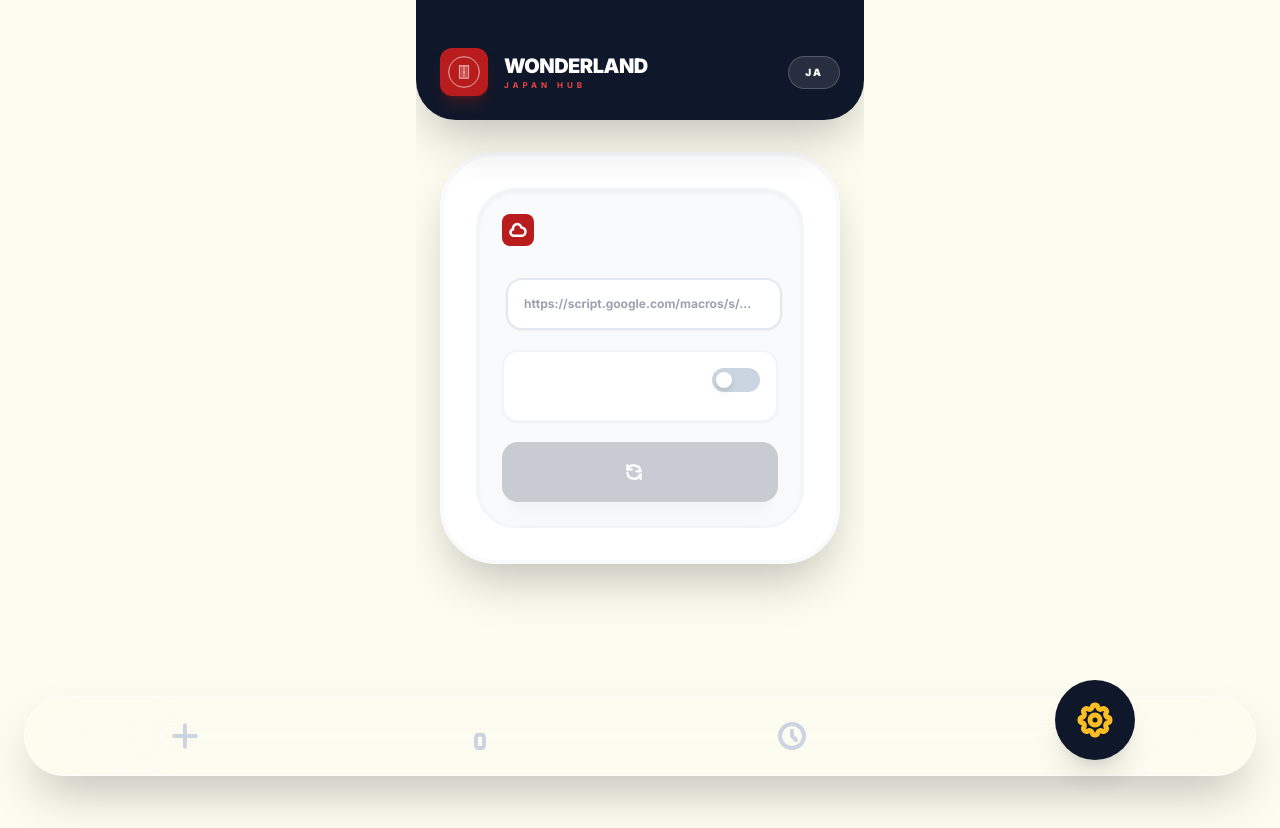
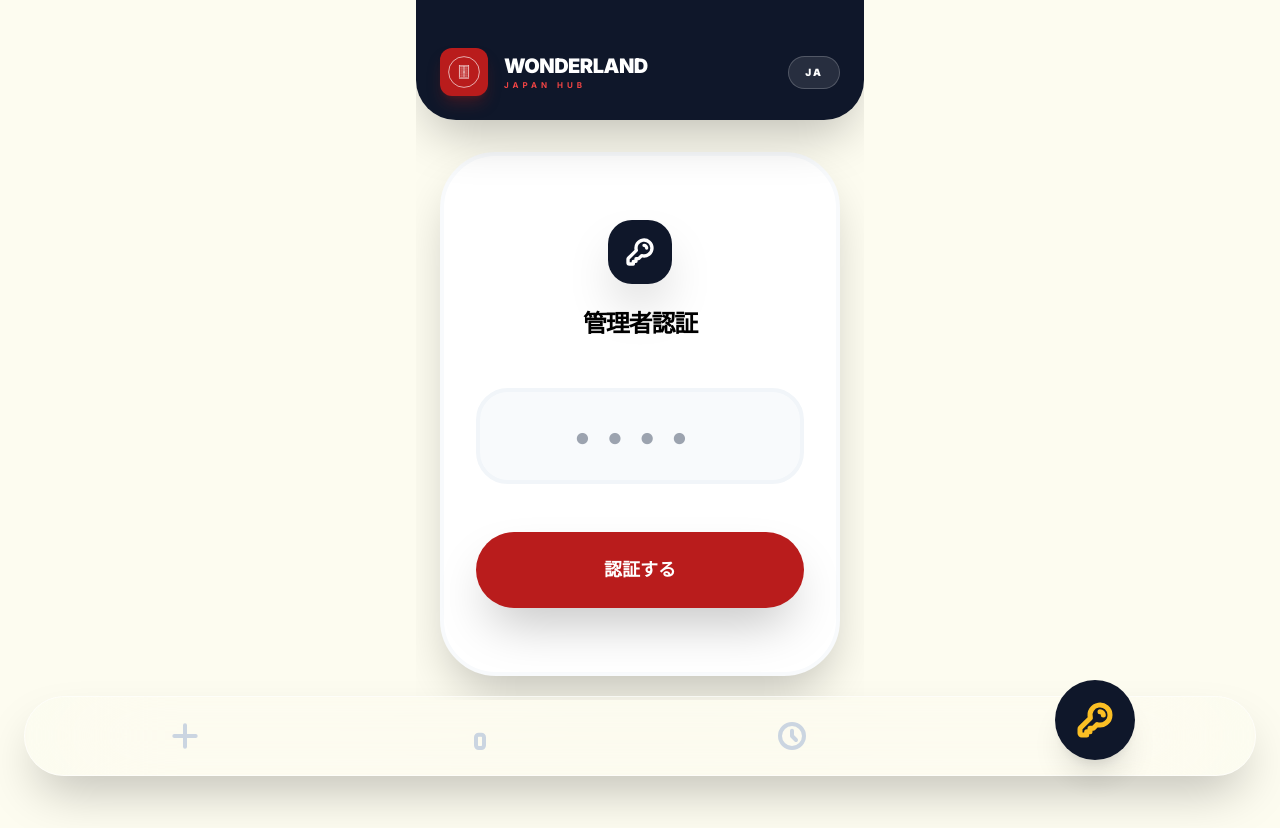
Before and after one commit to shinichiro-kawabata/wonderlandjapan-admin, a React (Vite) app: page / in a window 1280 px wide. Both pictures are taken after a click on the button 1095 px from the left and 736 px from the top of the page. Before the commit the page ends 800 px from the top, so only its background shows below. Built offline with nearby package versions, Linux system fonts and the light colour scheme.

Commit message:
Update App.tsx

```diff
--- a/App.tsx
+++ b/App.tsx
@@ -5,79 +5,45 @@ import { TOUR_COLORS, TOUR_ICONS, TRANSLATIONS, NARA_COLORS, WonderlandLogo, GUI
 import RecordCard from './components/RecordCard';
 import { analyzeRecords } from './services/geminiService';
 
+const ADMIN_PASSWORD = '2025';
 const DELETE_PASSWORD = '0124';
 
 const GrowthChart: React.FC<{ data: { label: string; value: number }[] }> = ({ data }) => {
-  if (data.length === 0) return (
-    <div className="w-full h-[180px] flex items-center justify-center text-slate-300 font-black uppercase tracking-widest text-[10px]">
-      No Data Available
-    </div>
-  );
-
+  if (data.length === 0) return null;
   const max = Math.max(...data.map(d => d.value), 1);
   const width = 400;
-  const height = 180;
-  const paddingX = 40;
-  const paddingY = 40;
+  const height = 150;
+  const padding = 20;
 
   const points = data.map((d, i) => {
-    const x = (i / (data.length - 1 || 1)) * (width - paddingX * 2) + paddingX;
-    const y = height - (d.value / max) * (height - paddingY * 2) - paddingY;
-    return { x, y, value: d.value, label: d.label };
+    const x = (i / (data.length - 1 || 1)) * (width - padding * 2) + padding;
+    const y = height - (d.value / max) * (height - padding * 2) - padding;
+    return { x, y };
   });
 
   const path = points.map((p, i) => (i === 0 ? `M ${p.x} ${p.y}` : `L ${p.x} ${p.y}`)).join(' ');
-  const areaPath = `${path} L ${points[points.length - 1].x} ${height - 20} L ${points[0].x} ${height - 20} Z`;
+  const areaPath = `${path} L ${points[points.length - 1].x} ${height} L ${points[0].x} ${height} Z`;
 
   return (
-    <div className="w-full mt-4 overflow-hidden rounded-[2.5rem] bg-white border border-slate-100 relative shadow-inner">
-      <svg viewBox={`0 0 ${width} ${height}`} className="w-full h-full">
+    <div className="w-full h-[180px] mt-4 overflow-hidden rounded-[2rem] bg-slate-50 border border-slate-100 relative">
+      <svg viewBox={`0 0 ${width} ${height}`} className="w-full h-full preserve-3d">
         <defs>
           <linearGradient id="areaGradient" x1="0" y1="0" x2="0" y2="1">
-            <stop offset="0%" stopColor="#AF2020" stopOpacity="0.15" />
+            <stop offset="0%" stopColor="#AF2020" stopOpacity="0.2" />
             <stop offset="100%" stopColor="#AF2020" stopOpacity="0" />
           </linearGradient>
         </defs>
-
-        {/* 背景參考線 */}
-        <line x1={paddingX} y1={paddingY} x2={width - paddingX} y2={paddingY} stroke="#f1f5f9" strokeWidth="1" strokeDasharray="4" />
-        <line x1={paddingX} y1={height/2} x2={width - paddingX} y2={height/2} stroke="#f1f5f9" strokeWidth="1" strokeDasharray="4" />
-        <line x1={paddingX} y1={height - paddingY} x2={width - paddingX} y2={height - paddingY} stroke="#f1f5f9" strokeWidth="2" />
-
-        {/* 漸層區域 */}
         <path d={areaPath} fill="url(#areaGradient)" />
-
-        {/* 主曲線 */}
-        <path d={path} fill="none" stroke="#AF2020" strokeWidth="4" strokeLinecap="round" strokeLinejoin="round" />
-
-        {/* 數據點與數值標註 */}
+        <path d={path} fill="none" stroke="#AF2020" strokeWidth="4" strokeLinecap="round" strokeLinejoin="round" className="drop-shadow-lg" />
         {points.map((p, i) => (
-          <g key={i}>
-            <circle cx={p.x} cy={p.y} r="5" fill="white" stroke="#AF2020" strokeWidth="3" className="drop-shadow-sm" />
-
-            {/* 數值文字 (¥) */}
-            <text
-              x={p.x}
-              y={p.y - 12}
-              textAnchor="middle"
-              className="fill-slate-900 font-black text-[10px]"
-              style={{ fontFamily: 'Inter, sans-serif' }}
-            >
-              ¥{(p.value / 1000).toFixed(0)}k
-            </text>
-
-            {/* 月份標籤 */}
-            <text
-              x={p.x}
-              y={height - 10}
-              textAnchor="middle"
-              className="fill-slate-400 font-black text-[9px] uppercase tracking-tighter"
-            >
-              {p.label}M
-            </text>
-          </g>
+          <circle key={i} cx={p.x} cy={p.y} r="4" fill="white" stroke="#AF2020" strokeWidth="2" />
         ))}
       </svg>
+      <div className="absolute bottom-2 left-0 right-0 flex justify-between px-4">
+        {data.map((d, i) => (
+          <span key={i} className="text-[8px] font-black text-slate-400 uppercase">{d.label}</span>
+        ))}
+      </div>
     </div>
   );
 };
@@ -122,8 +88,10 @@ const WashiSelect = ({ label, value, options, onChange }: any) => {
 
 const App: React.FC = () => {
   const [lang, setLang] = useState<Language>('ja');
+  const [isAdmin, setIsAdmin] = useState(false);
   const [records, setRecords] = useState<TourRecord[]>([]);
   const [activeTab, setActiveTab] = useState<'upload' | 'dashboard' | 'history' | 'admin'>('upload');
+  const [passwordInput, setPasswordInput] = useState('');
   const [aiInsight, setAiInsight] = useState<string | null>(null);
   const [isAnalyzing, setIsAnalyzing] = useState(false);
 
@@ -132,24 +100,20 @@ const App: React.FC = () => {
   const [lastSyncTime, setLastSyncTime] = useState<string | null>(null);
   const [autoSync, setAutoSync] = useState(false);
 
-  const initialized = useRef(false);
   const T = TRANSLATIONS[lang];
 
   useEffect(() => {
     try {
       const saved = localStorage.getItem('tour_records');
       if (saved) setRecords(JSON.parse(saved));
+      const savedAdmin = localStorage.getItem('is_admin');
+      if (savedAdmin === 'true') setIsAdmin(true);
       const savedUrl = localStorage.getItem('cloud_sync_url');
       if (savedUrl) setCloudUrl(savedUrl);
       const savedAuto = localStorage.getItem('auto_sync');
       if (savedAuto) setAutoSync(savedAuto === 'true');
       const savedLast = localStorage.getItem('last_sync_time');
       if (savedLast) setLastSyncTime(savedLast);
-
-      if (savedUrl && !initialized.current) {
-        initialized.current = true;
-        setTimeout(() => performCloudSync(false), 1000);
-      }
     } catch (e) {
       console.error("Storage load failed", e);
     }
@@ -170,13 +134,14 @@ const App: React.FC = () => {
     });
   };
 
-  const performCloudSync = async (showAlert = true) => {
+  const performCloudSync = async () => {
     if (!cloudUrl || !cloudUrl.startsWith('https://script.google.com')) {
-      if (showAlert) alert(T.syncError);
+      alert(T.syncError);
       return;
     }
     setIsSyncing(true);
     try {
+      // POST data to sync UP
       await fetch(cloudUrl, {
         method: 'POST',
         mode: 'no-cors',
@@ -184,17 +149,17 @@ const App: React.FC = () => {
         body: JSON.stringify({ action: 'sync', data: records })
       });
 
+      // GET data to sync DOWN
       const getResponse = await fetch(`${cloudUrl}?action=get`);
       const cloudData = await getResponse.json();
       if (Array.isArray(cloudData)) {
         mergeRecords(cloudData);
-        const now = new Date().toLocaleString('ja-JP');
-        setLastSyncTime(now);
-        if (showAlert) alert(T.syncSuccess);
+        setLastSyncTime(new Date().toLocaleString('ja-JP'));
+        alert(T.syncSuccess);
       }
     } catch (err) {
       console.error("Sync Error:", err);
-      if (showAlert) alert(T.syncError);
+      alert(T.syncError);
     } finally {
       setIsSyncing(false);
     }
@@ -222,7 +187,7 @@ const App: React.FC = () => {
     alert(T.saveSuccess);
 
     if (autoSync && cloudUrl) {
-      performCloudSync(false);
+      performCloudSync();
     }
   };
 
@@ -246,18 +211,6 @@ const App: React.FC = () => {
       groups[year].quarters[quarter].months[month].pax += r.guests;
     });
     return groups;
-  }, [records]);
-
-  const groupedHistory = useMemo(() => {
-    const groups: Record<string, { totalRev: number, totalPax: number, items: TourRecord[] }> = {};
-    records.forEach(r => {
-      const monthKey = r.date.substring(0, 7); // YYYY-MM
-      if (!groups[monthKey]) groups[monthKey] = { totalRev: 0, totalPax: 0, items: [] };
-      groups[monthKey].totalRev += r.revenue;
-      groups[monthKey].totalPax += r.guests;
-      groups[monthKey].items.push(r);
-    });
-    return Object.entries(groups).sort((a, b) => b[0].localeCompare(a[0]));
   }, [records]);
 
   const chartData = useMemo(() => {
@@ -309,6 +262,24 @@ const App: React.FC = () => {
     }
   };
 
+  const handleAdminLogin = (e: React.FormEvent) => {
+    e.preventDefault();
+    if (passwordInput === ADMIN_PASSWORD) {
+      setIsAdmin(true);
+      localStorage.setItem('is_admin', 'true');
+      // Stay on Admin tab to configure settings
+      setPasswordInput('');
+    } else {
+      alert('Passcode Error');
+    }
+  };
+
+  const handleLogout = () => {
+    setIsAdmin(false);
+    localStorage.removeItem('is_admin');
+    setActiveTab('upload');
+  };
+
   return (
     <div className="max-w-md mx-auto min-h-screen flex flex-col pb-32 relative overflow-hidden" style={{ backgroundColor: NARA_COLORS.WASHI_CREAM }}>
       <header className="p-6 pt-12 rounded-b-[2.5rem] shadow-2xl z-20 sticky top-0 bg-slate-900 text-white">
@@ -319,7 +290,7 @@ const App: React.FC = () => {
             </div>
             <div>
               <h1 className="text-xl font-black font-washi leading-tight tracking-tight">{T.title.toUpperCase()}</h1>
-              <p className="text-[8px] font-bold tracking-[0.5em] uppercase text-red-500">{T.subtitle} Hub {isSyncing ? '...' : ''}</p>
+              <p className="text-[8px] font-bold tracking-[0.5em] uppercase text-red-500">{T.subtitle} Hub</p>
             </div>
           </div>
           <div className="flex items-center space-x-3">
@@ -373,17 +344,16 @@ const App: React.FC = () => {
 
             <button type="submit" className="w-full bg-red-700 text-white font-black py-6 rounded-[2.5rem] text-xl font-washi active:scale-[0.96] transition-all shadow-2xl flex items-center justify-center space-x-3">
               <span>{T.save}</span>
-              {isSyncing ? <div className="w-5 h-5 border-2 border-white border-t-transparent rounded-full animate-spin"></div> : <svg className="w-6 h-6" fill="none" stroke="currentColor" viewBox="0 0 24 24"><path strokeLinecap="round" strokeLinejoin="round" strokeWidth={3} d="M9 5l7 7-7 7"/></svg>}
+              <svg className={`w-6 h-6 ${isSyncing ? 'animate-spin' : ''}`} fill="none" stroke="currentColor" viewBox="0 0 24 24"><path strokeLinecap="round" strokeLinejoin="round" strokeWidth={3} d="M9 5l7 7-7 7"/></svg>
             </button>
           </form>
         )}
 
-        {activeTab === 'dashboard' && (
+        {activeTab === 'dashboard' && isAdmin && (
           <div className="space-y-8 animate-in fade-in slide-in-from-right-8 duration-700">
              <div className="bg-white p-6 rounded-[3.5rem] shadow-xl border border-slate-50">
                 <h3 className="text-sm font-black text-slate-400 uppercase tracking-widest px-4">{T.revenueTrend}</h3>
                 <GrowthChart data={chartData} />
-                <p className="text-[8px] font-bold text-slate-300 uppercase tracking-widest text-center mt-4">* values in thousands (k)</p>
              </div>
 
              {Object.entries(nestedStats).sort((a,b) => b[0].localeCompare(a[0])).map(([year, yearData]: any) => (
@@ -419,39 +389,16 @@ const App: React.FC = () => {
           </div>
         )}
 
-        {activeTab === 'history' && (
-          <div className="space-y-12 animate-in fade-in slide-in-from-left-8 duration-700">
+        {activeTab === 'history' && isAdmin && (
+          <div className="space-y-6 animate-in fade-in slide-in-from-left-8 duration-700">
              {records.length === 0 ? (
                <div className="py-32 text-center opacity-20"><p className="font-black tracking-[0.5em] font-washi uppercase">{T.noRecords}</p></div>
              ) : (
                <>
-                 <div className="flex justify-between items-center px-2">
-                    <p className="text-[10px] font-black text-slate-400 uppercase tracking-widest">{records.length} {T.history}</p>
-                    <button onClick={handleDownloadCSV} className="text-[10px] font-black bg-slate-900 text-white px-4 py-2 rounded-full uppercase tracking-widest shadow-lg active:scale-95 transition-all">{T.downloadCSV}</button>
+                 <div className="flex justify-end space-x-3 mb-4">
+                    <button onClick={handleDownloadCSV} className="text-[10px] font-black bg-slate-900 text-white px-4 py-2 rounded-full uppercase tracking-widest shadow-lg">{T.downloadCSV}</button>
                  </div>
-
-                 {groupedHistory.map(([monthKey, group]) => {
-                   const [year, month] = monthKey.split('-');
-                   return (
-                     <div key={monthKey} className="space-y-6">
-                        <div className="sticky top-24 z-10 bg-slate-100/80 backdrop-blur-md px-6 py-4 rounded-[2rem] border border-slate-200 shadow-sm flex items-center justify-between">
-                           <div>
-                              <h3 className="text-lg font-black font-washi text-slate-900">{year}年 {parseInt(month)}月</h3>
-                              <p className="text-[9px] font-bold text-slate-400 uppercase tracking-widest">{group.items.length} {T.history}</p>
-                           </div>
-                           <div className="text-right">
-                              <p className="text-[9px] font-black text-red-700 uppercase tracking-widest mb-0.5">{T.revenue.toUpperCase()}</p>
-                              <p className="text-lg font-black text-slate-900">¥{group.totalRev.toLocaleString()}</p>
-                           </div>
-                        </div>
-                        <div className="space-y-4">
-                           {group.items.map(r => (
-                             <RecordCard key={r.id} record={r} lang={lang} onDelete={handleSafeDelete} />
-                           ))}
-                        </div>
-                     </div>
-                   );
-                 })}
+                 {records.map(r => <RecordCard key={r.id} record={r} lang={lang} onDelete={handleSafeDelete} />)}
                </>
              )}
           </div>
@@ -459,6 +406,7 @@ const App: React.FC = () => {
 
         {activeTab === 'admin' && (
           <div className="bg-white p-8 rounded-[3.5rem] shadow-2xl text-center mt-2 border-4 border-slate-50 animate-in fade-in zoom-in duration-500">
+            {isAdmin ? (
                <div className="space-y-8">
                   <div className="text-left bg-slate-50 p-6 rounded-[2.5rem] border-2 border-slate-100 shadow-inner">
                     <h3 className="text-sm font-black font-washi mb-4 flex items-center space-x-2 text-slate-900 uppercase tracking-widest">
@@ -481,42 +429,44 @@ const App: React.FC = () => {
                          />
                        </div>
 
-                       <div className="p-4 bg-white rounded-2xl border-2 border-slate-100 shadow-sm space-y-3">
-                          <div className="flex items-center justify-between">
-                            <span className="text-[10px] font-black uppercase tracking-widest text-slate-600">{T.autoSync}</span>
-                            <button onClick={() => setAutoSync(!autoSync)} className={`w-12 h-6 rounded-full transition-all relative ${autoSync ? 'bg-green-500 shadow-[0_0_10px_rgba(34,197,94,0.4)]' : 'bg-slate-300'}`}>
-                               <div className={`absolute top-1 w-4 h-4 bg-white rounded-full transition-all shadow-md ${autoSync ? 'left-7' : 'left-1'}`}></div>
-                            </button>
-                          </div>
-                          <p className="text-[8px] text-slate-400 font-bold leading-relaxed">{T.autoSyncDesc}</p>
+                       <div className="flex items-center justify-between p-4 bg-white rounded-2xl border-2 border-slate-100 shadow-sm">
+                          <span className="text-[10px] font-black uppercase tracking-widest text-slate-600">{T.autoSync}</span>
+                          <button onClick={() => setAutoSync(!autoSync)} className={`w-12 h-6 rounded-full transition-all relative ${autoSync ? 'bg-green-500' : 'bg-slate-300'}`}>
+                             <div className={`absolute top-1 w-4 h-4 bg-white rounded-full transition-all shadow-md ${autoSync ? 'left-7' : 'left-1'}`}></div>
+                          </button>
                        </div>
 
                        <button
-                         onClick={() => performCloudSync(true)}
+                         onClick={performCloudSync}
                          disabled={isSyncing || !cloudUrl}
                          className="w-full bg-slate-900 text-white p-5 rounded-2xl font-black text-[11px] uppercase tracking-[0.2em] flex items-center justify-center space-x-3 active:scale-95 disabled:opacity-20 transition-all shadow-xl hover:bg-slate-800"
                        >
-                          <svg className={`w-5 h-5 ${isSyncing ? 'animate-spin' : ''}`} fill="none" stroke="currentColor" viewBox="0 0 24 24"><path strokeLinecap="round" strokeLinejoin="round" strokeWidth={3} d="M4 4v5h.582m15.356 2A8.001 8.001 0 004.582 9m0 0H9m11 11v-5h-.581m0 0a8.003 8.003 0 01-15.357-2m15.357-2H15" /></svg>
+                          <svg className={`w-5 h-5 ${isSyncing ? 'animate-spin' : ''}`} fill="none" stroke="currentColor" viewBox="0 0 24 24"><path strokeLinecap="round" strokeLinejoin="round" strokeWidth={3} d="M4 4v5h.582m15.356 2A8.001 8.001 0 004.582 9m0 0H9m11 11v-5h-.581m0 0a8.003 8.003 0 01-15.357-2m15.357 2H15" /></svg>
                           <span>{T.syncNow}</span>
                        </button>
-
-                       {cloudUrl && (
-                         <div className="pt-2 text-center">
-                            <p className="text-[8px] text-slate-400 font-bold tracking-widest mb-4">{T.lastSync}: {lastSyncTime || '---'}</p>
-                            <a href="https://sheets.google.com" target="_blank" rel="noopener noreferrer" className="inline-flex items-center space-x-2 text-[10px] font-black text-green-600 uppercase tracking-widest py-2 px-4 bg-green-50 rounded-full border border-green-100 active:scale-95 transition-all">
-                               <svg className="w-4 h-4" viewBox="0 0 24 24" fill="currentColor"><path d="M14 2H6c-1.1 0-1.99.9-1.99 2L4 20c0 1.1.89 2 1.99 2H18c1.1 0 2-.9 2-2V8l-6-6zm2 16H8v-2h8v2zm0-4H8v-2h8v2zm-3-5V3.5L18.5 9H13z"/></svg>
-                               <span>Spreadsheet</span>
-                            </a>
-                         </div>
-                       )}
+                       {lastSyncTime && <p className="text-[8px] text-slate-400 text-center font-bold tracking-widest">{T.lastSync}: {lastSyncTime}</p>}
                     </div>
                   </div>
+
+                  <button onClick={handleLogout} className="w-full bg-slate-200 text-slate-600 px-10 py-5 rounded-full font-black text-[10px] tracking-[0.4em] uppercase active:scale-95 transition-all hover:bg-slate-300">{T.logout}</button>
                </div>
+            ) : (
+              <form onSubmit={handleAdminLogin} className="space-y-12 py-8">
+                <div className="flex flex-col items-center">
+                  <div className="w-16 h-16 bg-slate-900 text-white rounded-[1.5rem] flex items-center justify-center mb-6 shadow-2xl">
+                    <svg className="w-8 h-8" fill="none" stroke="currentColor" viewBox="0 0 24 24"><path strokeLinecap="round" strokeLinejoin="round" strokeWidth={2.5} d="M15 7a2 2 0 012 2m4 0a6 6 0 01-7.743 5.743L11 17H9v2H7v2H4a1 1 0 01-1-1v-2.586a1 1 0 01.293-.707l5.964-5.964A6 6 0 1121 9z" /></svg>
+                  </div>
+                  <h2 className="text-2xl font-black font-washi tracking-tighter uppercase">{T.adminLogin}</h2>
+                </div>
+                <input type="password" value={passwordInput} onChange={e => setPasswordInput(e.target.value)} className="w-full p-6 bg-slate-50 rounded-[2rem] text-center text-4xl font-black focus:bg-white focus:border-red-700 outline-none border-4 border-slate-100 tracking-[0.5em] transition-all" placeholder="••••" required />
+                <button type="submit" className="w-full bg-red-700 text-white font-black py-6 rounded-full text-lg font-washi shadow-2xl active:scale-95 transition-all">{T.unlock}</button>
+              </form>
+            )}
           </div>
         )}
       </main>
 
-      <nav className="fixed bottom-6 left-6 right-6 h-20 glass flex justify-around items-center rounded-full shadow-2xl z-50 border border-white/60 backdrop-blur-3xl px-2 animate-in slide-in-from-bottom-20 duration-500">
+      <nav className="fixed bottom-6 left-6 right-6 h-20 glass flex justify-around items-center rounded-full shadow-2xl z-50 border border-white/60 backdrop-blur-3xl px-2">
         <button onClick={() => setActiveTab('upload')} className={`relative p-4 transition-all duration-500 rounded-full ${activeTab === 'upload' ? 'bg-red-700 text-white shadow-xl -translate-y-4 scale-125' : 'text-slate-300'}`}>
           <svg className="w-8 h-8" fill="none" stroke="currentColor" viewBox="0 0 24 24"><path strokeLinecap="round" strokeLinejoin="round" strokeWidth={3} d="M12 4v16m8-8H4" /></svg>
         </button>
@@ -527,7 +477,7 @@ const App: React.FC = () => {
           <svg className="w-8 h-8" fill="none" stroke="currentColor" viewBox="0 0 24 24"><path strokeLinecap="round" strokeLinejoin="round" strokeWidth={3} d="M12 8v4l3 3m6-3a9 9 0 11-18 0 9 9 0 0118 0z" /></svg>
         </button>
         <button onClick={() => setActiveTab('admin')} className={`p-4 transition-all duration-500 rounded-full ${activeTab === 'admin' ? 'bg-slate-900 text-amber-400 shadow-xl -translate-y-4 scale-125' : 'text-slate-300'}`}>
-          <svg className="w-8 h-8" fill="none" stroke="currentColor" viewBox="0 0 24 24"><path strokeLinecap="round" strokeLinejoin="round" strokeWidth={3} d="M10.325 4.317c.426-1.756 2.924-1.756 3.35 0a1.724 1.724 0 002.573 1.066c1.543-.94 3.31.826 2.37 2.37a1.724 1.724 0 001.065 2.572c1.756.426 1.756 2.924 0 3.35a1.724 1.724 0 00-1.066 2.573c.94 1.543-.826 3.31-2.37 2.37a1.724 1.724 0 00-2.572 1.065c-.426 1.756-2.924 1.756-3.35 0a1.724 1.724 0 00-2.573-1.066c-1.543.94-3.31-.826-2.37-2.37a1.724 1.724 0 00-1.065-2.572c-1.756-.426-1.756-2.924 0-3.35a1.724 1.724 0 001.066-2.573c-.94-1.543.826-3.31 2.37-2.37.996.608 2.296.07 2.572-1.065z" /><path strokeLinecap="round" strokeLinejoin="round" strokeWidth={3} d="M15 12a3 3 0 11-6 0 3 3 0 016 0z" /></svg>
+          <svg className="w-8 h-8" fill="none" stroke="currentColor" viewBox="0 0 24 24"><path strokeLinecap="round" strokeLinejoin="round" strokeWidth={3} d="M15 7a2 2 0 012 2m4 0a6 6 0 01-7.743 5.743L11 17H9v2H7v2H4a1 1 0 01-1-1v-2.586a1 1 0 01.293-.707l5.964-5.964A6 6 0 1121 9z" /></svg>
         </button>
       </nav>
     </div>
```
